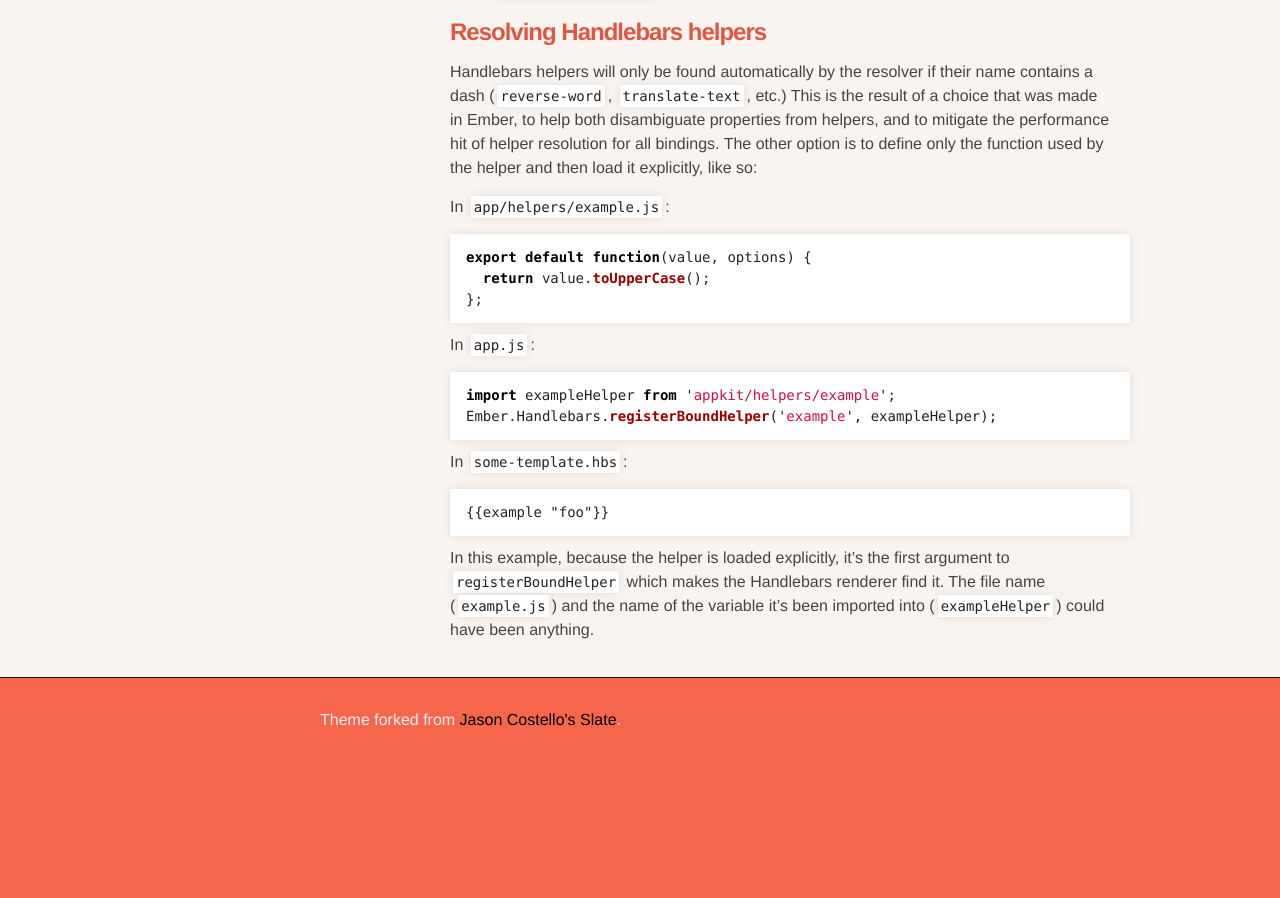
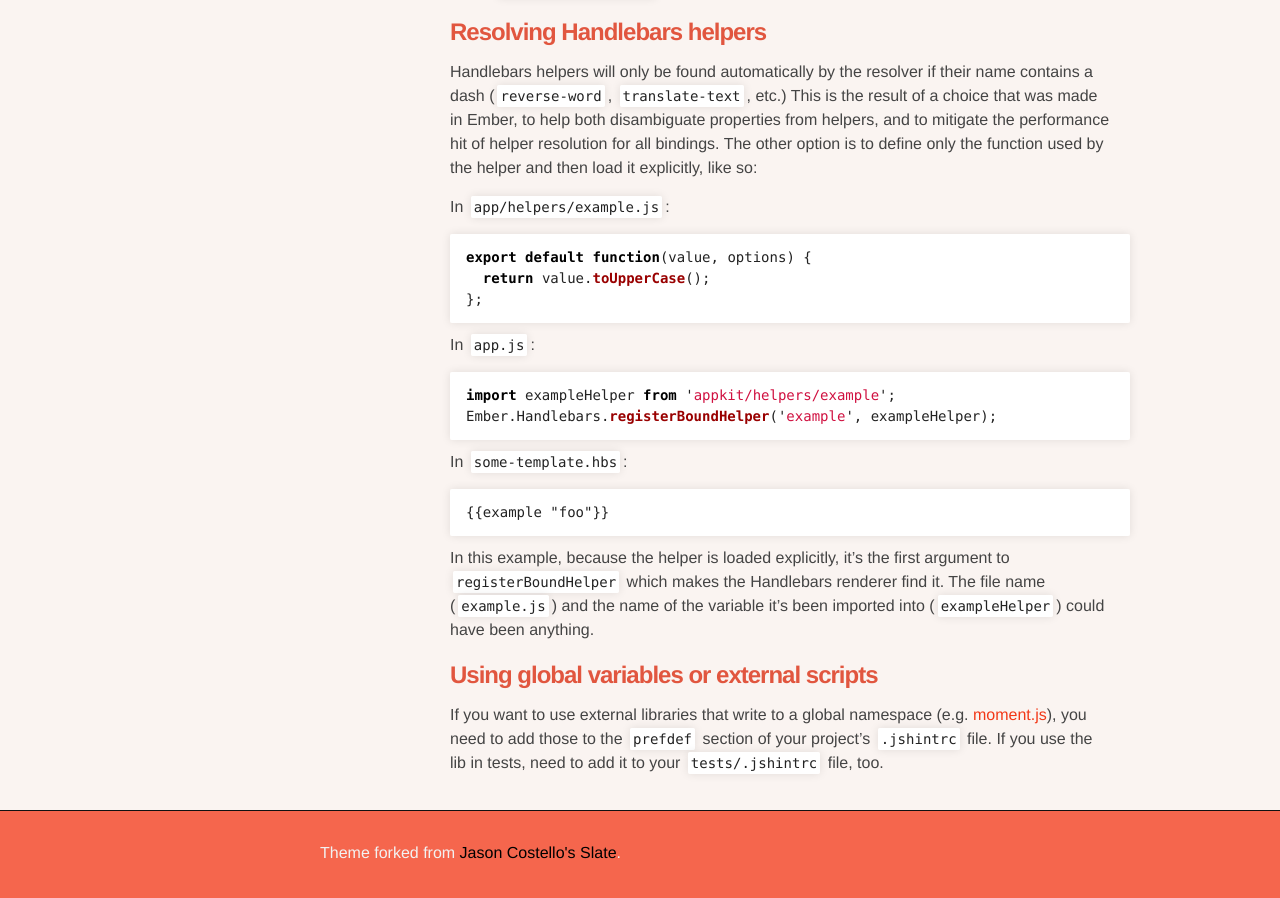
Before and after one commit to stefanpenner/ember-app-kit, a Jekyll site: the page built from guides/using-modules.md, in a window 1280 px wide and 900 px high, scrolled down 1588 px. Built offline with Jekyll 4.4.1, drawn with Linux system fonts in a browser that asks for light colours; before the commit the page ends 2355 px from its top, so only the background shows below that.

Commit message:
added a hint about using globals

```diff
--- a/guides/using-modules.md
+++ b/guides/using-modules.md
@@ -112,3 +112,12 @@ In this example, because the helper is loaded explicitly, it's the first
 argument to `registerBoundHelper` which makes the Handlebars renderer find it.
 The file name (`example.js`) and the name of the variable it's been imported
 into (`exampleHelper`) could have been anything.
+
+
+
+###	Using global variables or external scripts
+
+If you want to use external libraries that write to a global namespace (e.g.
+[moment.js](http://momentjs.com/)), you need to add those to the `prefdef`
+section of your project's `.jshintrc` file. If you use the lib in tests, need
+to add it to your `tests/.jshintrc` file, too.
```
